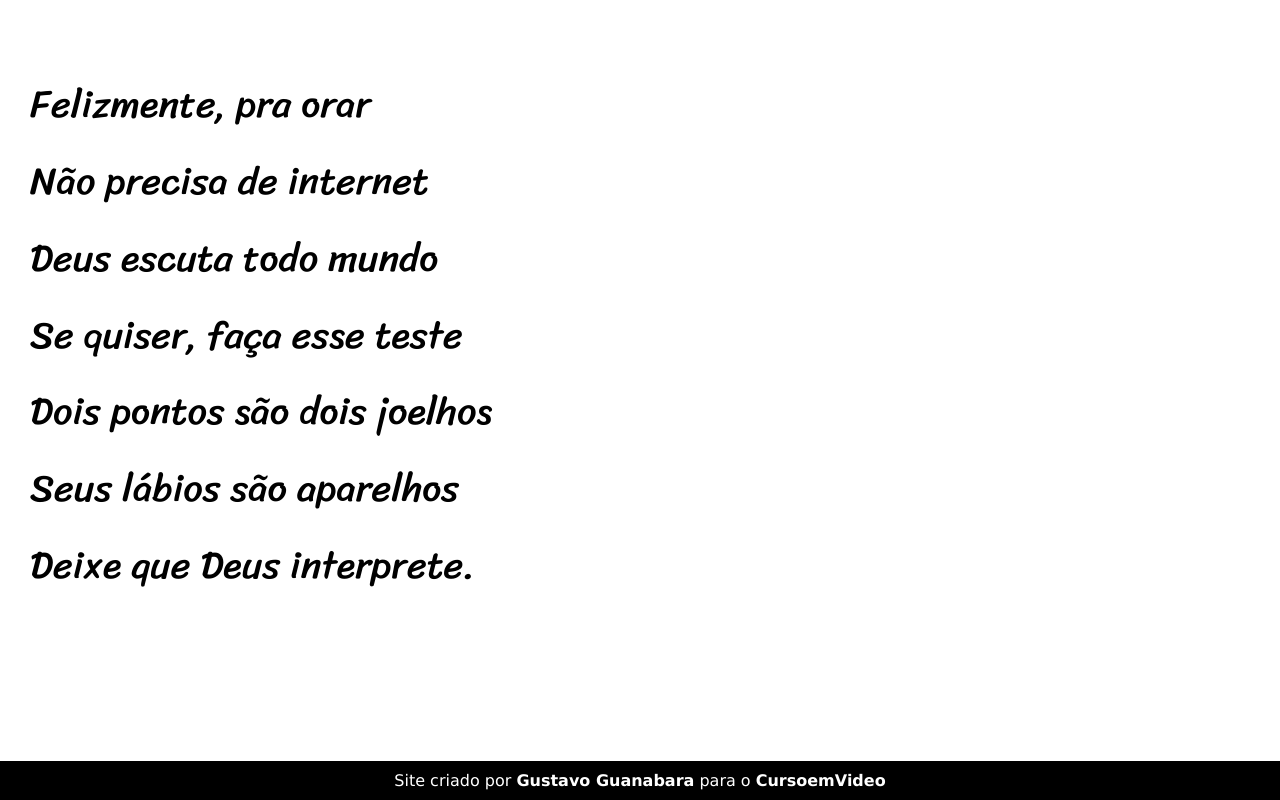
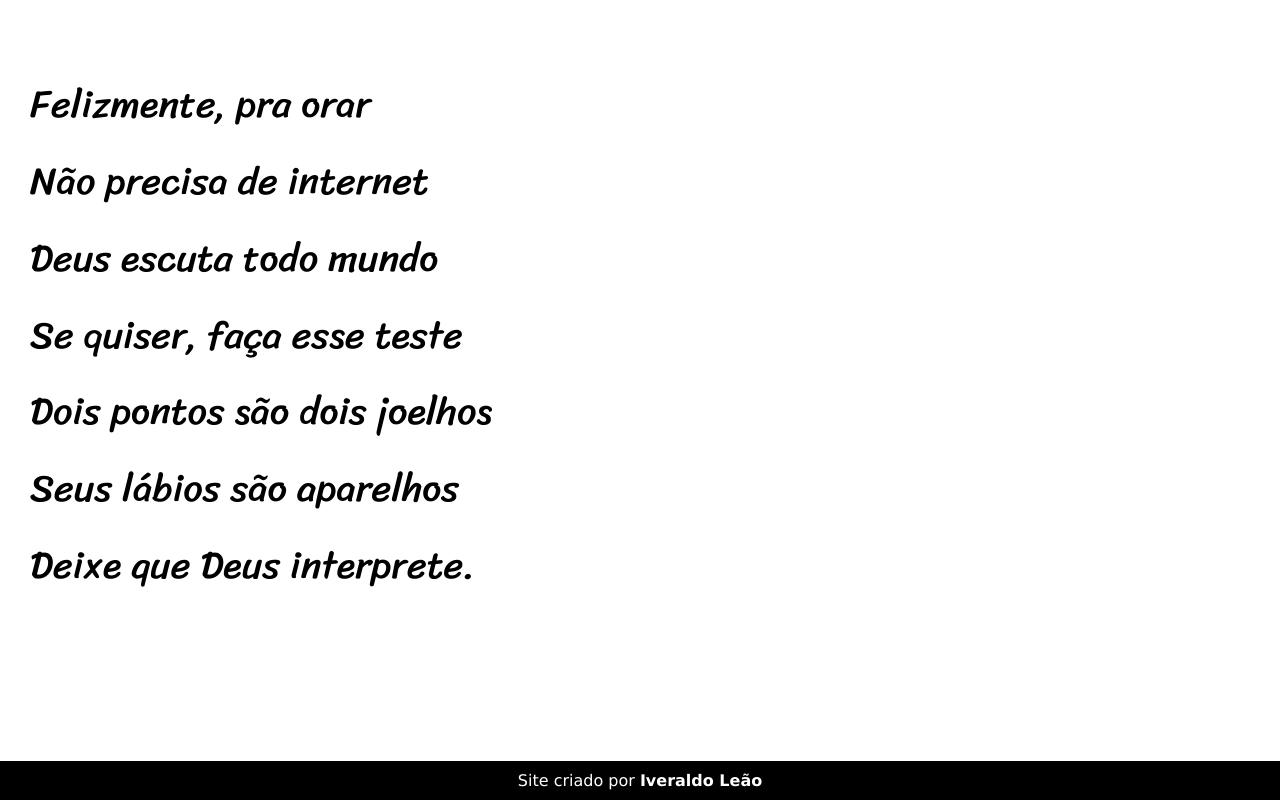
Before and after one commit to iveraldo/Site-Cordel, a plain HTML site: page index.html in a window 1280 px wide. Shown: the part 4620-5420 px from the top of the page. Drawn offline with Linux system fonts and the light colour scheme.

Commit message:
Atualizado

```diff
--- a/index.html
+++ b/index.html
@@ -92,8 +92,8 @@
     </section>
 
     <footer>
-        <p>Site criado por <a href="https://gustavoguanabara.github.io" target="_blank">Gustavo Guanabara</a>
-        para o <a href="https://www.Cursoemvideo.com" target="_blank">CursoemVideo</a></p>
+        <p>Site criado por <a href="https://www.instagram.com/nunoleao__/" target="_blank">Iveraldo Leão</a>
+       </p>
     </footer>
 </body>
 </html>
```
